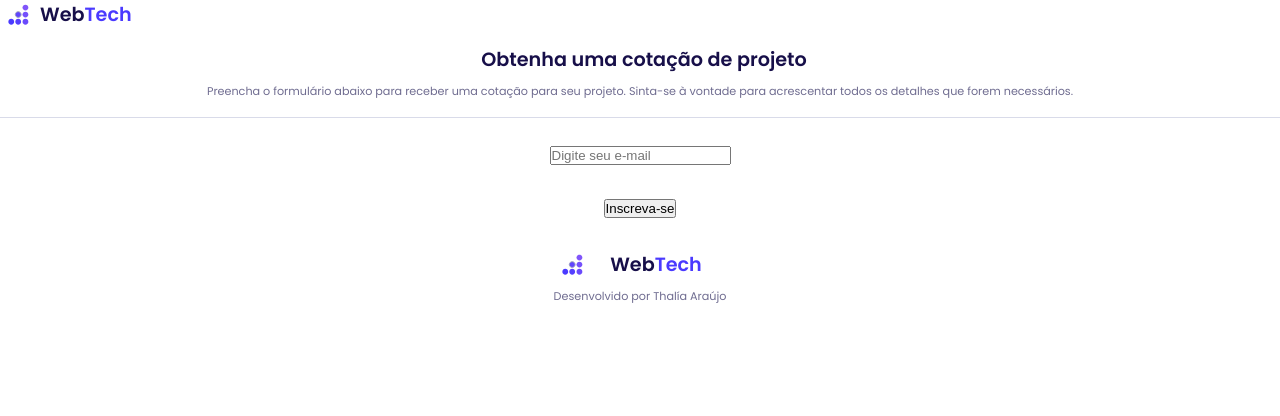
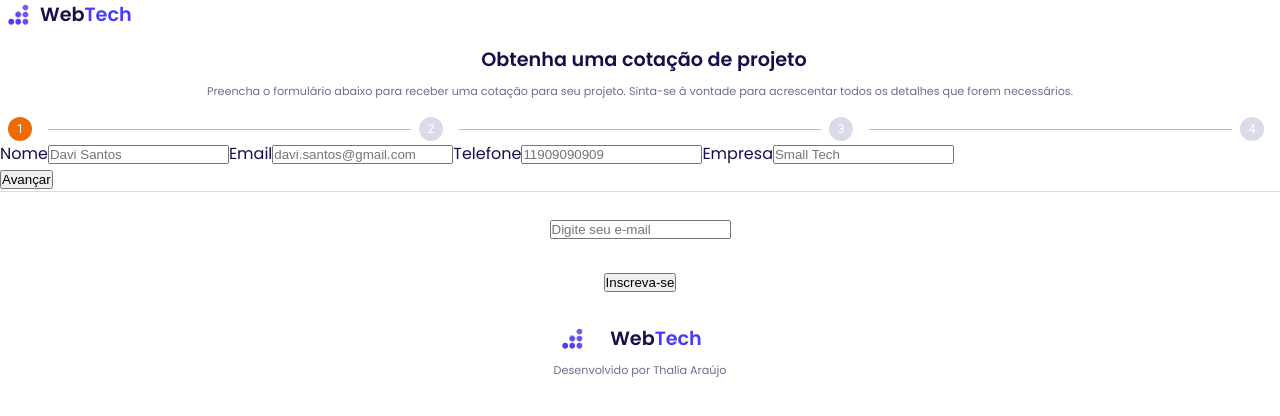
Before and after one commit to Thaliaraujo/multiStepFormTypescript, a React (Create React App) app: page /dashboard in a window 1280 px wide. Shown: the top 416 px of the page. Built offline with nearby package versions, Linux system fonts and the light colour scheme.

Commit message:
refactoring

```diff
--- a/mock/db.json
+++ b/mock/db.json
@@ -6,41 +6,6 @@
       "phone": 11963950231,
       "company": "MS Nobreak",
       "id": 1
-    },
-    {
-      "name": "Thalía Carneiro de Araújo",
-      "email": "thalia.araujo321@gmail.com",
-      "phone": 11963950231,
-      "company": "",
-      "id": 2
-    },
-    {
-      "name": "Thalía Carneiro de Araújo",
-      "email": "thalia.araujo321@gmail.com",
-      "phone": 11963950231,
-      "company": "",
-      "id": 3
-    },
-    {
-      "name": "Thalía Carneiro de Araújo",
-      "email": "thalia.araujo321@gmail.com",
-      "phone": 11963950231,
-      "company": "",
-      "id": 4
-    },
-    {
-      "name": "Thalía Carneiro de Araújo",
-      "email": "thalia.araujo321@gmail.com",
-      "phone": 11963950231,
-      "company": "",
-      "id": 5
-    },
-    {
-      "name": "Thalía Carneiro de Araújo",
-      "email": "thalia.araujo321@gmail.com",
-      "phone": 11963950231,
-      "company": "small",
-      "id": 6
     }
   ],
   "subscription": [
--- a/package.json
+++ b/package.json
@@ -3,6 +3,9 @@
   "version": "0.1.0",
   "private": true,
   "dependencies": {
+    "@emotion/react": "^11.11.1",
+    "@emotion/styled": "^11.11.0",
+    "@mui/material": "^5.14.17",
     "react": "^18.2.0",
     "react-dom": "^18.2.0",
     "react-router-dom": "^6.17.0",
--- a/src/app/pages/dashboard/components/form/Form.tsx
+++ b/src/app/pages/dashboard/components/form/Form.tsx
@@ -1,10 +1,16 @@
+import { useState } from "react";
+import { UseForm } from "../../../../shared/hooks/UseForm";
+import { IRegister, RegisterService } from "../../../../shared/services/api/register/RegisterService";
+import { ApiException } from "../../../../shared/services/api/ApiException";
+
+import { Steps } from "./components/steps/Steps";
 import { StepOne } from "./components/step1/StepOne";
 import { StepTwo } from "./components/step2/StepTwo";
 import { StepThree } from "./components/step3/StepThree";
 import { StepFour } from "./components/step4/StepFour";
 
+export const Form = () => {
 
-export const Form = () => {
   const formComponents = [
     <StepOne />,
     <StepTwo />,
@@ -12,7 +18,75 @@ export const Form = () => {
     <StepFour />
   ];
 
-    return(
-      <></>
+  const {currentStep, currentComponents, changeStep, isFirstStep, isLastStep} = UseForm(formComponents);
+
+  const [register, setRegister] = useState<IRegister[]>([]);
+  const [name, setName] = useState('');
+  const [email, setEmail] = useState('');
+  const [phone, setPhone] = useState('');
+  const [company, setCompany] = useState('');
+  const [teste, setTeste] = useState('');
+
+
+  const handleRegister = () => {
+    if (name.trim() === '' || email.trim() === '' || phone.trim() === '' || company.trim() === '' || teste.trim() === '') {
+      alert('Os campos nome, e-mail e telefone são obrigatórios.');
+      return;
+    };
+     //criando um objeto para enviar dados para RegisterService
+    const dataToCreate: Omit<IRegister, 'id'> = {
+        name: name,
+        email: email,
+        phone: parseFloat(phone), //Converte 'phone' para número
+        company: company,
+        teste: teste
+    };
+
+    // Chama o serviço para criar um novo registro
+    RegisterService.create(dataToCreate)
+    .then((result) => {
+      if (result instanceof ApiException) {
+        alert(result.message);
+      } else {
+        setRegister((oldregister) => [...oldregister, result[0]]);
+          setName('');
+          setEmail('');
+          setPhone('');
+          setCompany('');
+          setTeste('');
+      }
+    });
+  };
+
+  return (
+    <div>
+      <Steps currentStep={currentStep} />
+      <form onSubmit={(e: React.FormEvent<HTMLFormElement>) => changeStep(currentStep + 1, e)}>
+        <div>{currentComponents}</div>
+        <>
+          {!isFirstStep && (
+            <button
+              type='button'
+              onClick={(e: React.MouseEvent<HTMLButtonElement>) => changeStep(currentStep - 1, e)}
+            >
+              Voltar
+            </button>
+          )}
+
+          {!isLastStep ? (
+            <button type='submit'>
+              Avançar
+            </button>
+          ) : (
+            <button
+              type='submit'
+              onClick={handleRegister}
+            >
+              Enviar
+            </button>
+          )}
+        </>
+      </form>
+    </div>
   );
 };
--- a/src/app/pages/dashboard/components/form/components/step1/StepOne.tsx
+++ b/src/app/pages/dashboard/components/form/components/step1/StepOne.tsx
@@ -1,48 +1,48 @@
 import { useState } from "react";
 import { Input } from "../../../input/Input";
-import { IRegister, RegisterService } from "../../../../../../shared/services/api/register/RegisterService";
-import { ApiException } from "../../../../../../shared/services/api/ApiException";
+// import { IRegister, RegisterService } from "../../../../../../shared/services/api/register/RegisterService";
+// import { ApiException } from "../../../../../../shared/services/api/ApiException";
 
 export const StepOne = () => {
 
-    const [register, setRegister] = useState<IRegister[]>([]);
+    // const [register, setRegister] = useState<IRegister[]>([]);
     const [name, setName] = useState('');
     const [email, setEmail] = useState('');
     const [phone, setPhone] = useState('');
     const [company, setCompany] = useState('');
 
-    const handleRegister = () => {
+    // const handleRegister = () => {
 
-        if (name.trim() === '' || email.trim() === '' || phone.trim() === '') {
-            alert('Os campos nome, e-mail e telefone são obrigatórios.');
-            return;
-          };
-        //criando um objeto para enviar dados para RegisterService
-        const dataToCreate: Omit<IRegister, 'id'> = {
-            name: name,
-            email: email,
-            phone: parseFloat(phone), // Converte 'phone' para número
-            company: company,
-        };
+    //     if (name.trim() === '' || email.trim() === '' || phone.trim() === '') {
+    //         alert('Os campos nome, e-mail e telefone são obrigatórios.');
+    //         return;
+    //       };
+    //      //criando um objeto para enviar dados para RegisterService
+    //     const dataToCreate: Omit<IRegister, 'id'> = {
+    //         name: name,
+    //         email: email,
+    //         phone: parseFloat(phone), //Converte 'phone' para número
+    //         company: company,
+    //     };
 
-        // Chama o serviço para criar um novo registro
-        RegisterService.create(dataToCreate)
-        .then((result) => {
-        if (result instanceof ApiException) {
-            alert(result.message);
-        } else {
-            setRegister((oldregister) => [...oldregister, result[0]]);
-            // Limpa os campos após o cadastro
-            setName('');
-            setEmail('');
-            setPhone('');
-            setCompany('');
-        }
-        });
-    };
+    //      // Chama o serviço para criar um novo registro
+    //      RegisterService.create(dataToCreate)
+    //      .then((result) => {
+    //      if (result instanceof ApiException) {
+    //          alert(result.message);
+    //      } else {
+    //          setRegister((oldregister) => [...oldregister, result[0]]);
+    //           //Limpa os campos após o cadastro
+    //          setName('');
+    //          setEmail('');
+    //          setPhone('');
+    //          setCompany('');
+    //      }
+    //      });
+    //  };
 
     return(
-        <form>
+        <div>
             <Input
                 label= "Nome"
                 placeholder="Davi Santos"
@@ -71,7 +71,7 @@ export const StepOne = () => {
                 onChange={newValue => setCompany(newValue)}
             />
 
-            <button type="button" onClick={handleRegister}>Cadastrar</button>
-        </form>
+            {/* <button type="button" onClick={handleRegister}>Cadastrar</button> */}
+        </div>
     );
 };
--- a/src/app/pages/dashboard/components/form/components/step2/StepTwo.tsx
+++ b/src/app/pages/dashboard/components/form/components/step2/StepTwo.tsx
@@ -1,6 +1,17 @@
+import { useState } from "react";
+import { Input } from "../../../input/Input";
 
 export const StepTwo = () => {
+
+    const [teste, setTeste] = useState('');
     return(
-        <></>
+        <div>
+            <Input
+                label= "test"
+                placeholder="tets"
+                value= {teste}
+                onChange={newValue => setTeste(newValue)}
+            />
+        </div>
     );
 };
--- a/src/app/pages/dashboard/components/form/components/steps/Steps.tsx
+++ b/src/app/pages/dashboard/components/form/components/steps/Steps.tsx
@@ -1,7 +1,46 @@
-export const Steps = () => {
-    return(
-        <>
-            teste
-        </>
+import React from "react";
+import { Stepper, StepLabel, Step} from '@mui/material';
+
+
+const stepStyle = {
+    "& .Mui-disabled":{
+        "& .MuiStepIcon-root": {
+            color: "#D9DBE9"
+        }
+    },
+    "& .Mui-active": {
+        "& .MuiStepIcon-root": {
+            color: "warning.main"
+        }
+    },
+    "& .Mui-completed": {
+        "& .MuiStepIcon-root": {
+            color: "#4A3AFF"
+        }
+    }
+};
+
+interface ISteps {
+    currentStep: number;
+  }
+
+export const Steps: React.FC<ISteps> = ({ currentStep })=> {
+    return (
+        <div>
+            <Stepper activeStep={currentStep} sx={stepStyle}>
+                <Step  >
+                    <StepLabel />
+                </Step>
+                <Step>
+                    <StepLabel />
+                </Step>
+                <Step>
+                    <StepLabel />
+                </Step>
+                <Step>
+                    <StepLabel />
+                </Step>
+            </Stepper>
+      </div>
     );
 };
--- a/src/app/shared/hooks/UseForm.tsx
+++ b/src/app/shared/hooks/UseForm.tsx
@@ -1,6 +1,23 @@
-export const UseForm = () => {
-    return(
-        <>
-        </>
-    )
+import { useState } from "react";
+
+export const UseForm = (steps: React.ReactNode[]) => {
+
+    const [currentStep, setCurrentStep] = useState(0);
+
+    function changeStep(i: number, e: React.MouseEvent) {
+       if(e)
+        e.preventDefault();
+
+        if(i < 0 || i >= steps.length) return
+
+        setCurrentStep(i)
+    };
+
+    return{
+        currentStep,
+        currentComponents: steps[currentStep],
+        changeStep,
+        isFirstStep: currentStep === 0 ? true : false,
+        isLastStep: currentStep + 1 === 4 ? true : false,
+    };
 };
--- a/src/app/shared/services/api/register/RegisterService.ts
+++ b/src/app/shared/services/api/register/RegisterService.ts
@@ -7,7 +7,8 @@ export interface IRegister {
     name: string;
     email: string;
     phone: number;
-    company: string
+    company: string;
+    teste: string;
 };
 
 
```
Also changed, not shown: 1 other file (tests, documents, lock files or other folders). Lines whose indentation alone changed are shown as unchanged.
